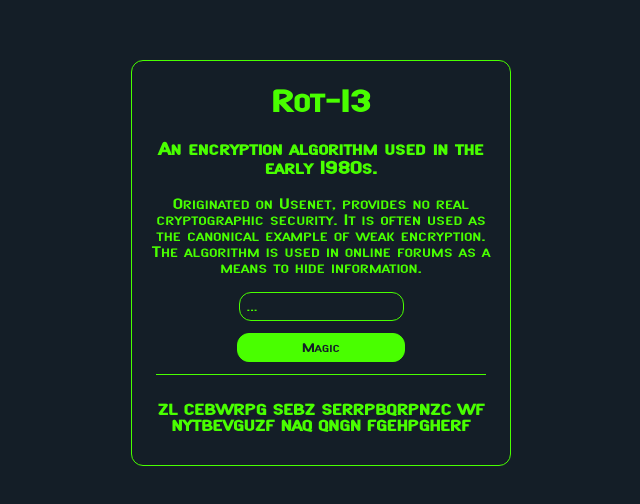
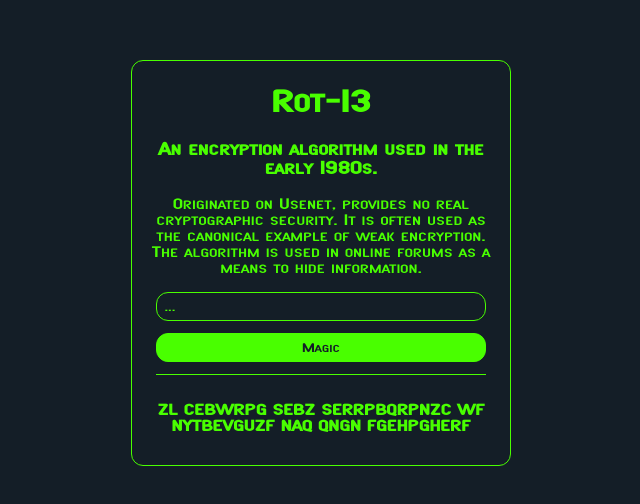
Before and after one commit to cafrmen/Rot13-Cipher, a React (Create React App) app: page / in a window 1280 px wide. Shown: the part 142-646 px from the top of the page, without its empty margins (319-959 px from the left). Built offline with nearby package versions, Linux system fonts and the light colour scheme.

Commit message:
Input size

```diff
--- a/src/App.css
+++ b/src/App.css
@@ -29,6 +29,7 @@
   color: #49FF00;
   background-color: #141E27;
   border: 1px solid #49FF00;
+  width: 93%;
   font-family: atari;
   margin-bottom: 12px;
 }
@@ -40,7 +41,7 @@
 .magic {
   display: block;
   margin: 0 auto;
-  width: 168px;
+  width: 93%;
   padding: 7px;
   border-radius: 12px;
   color: #141E27;
```
